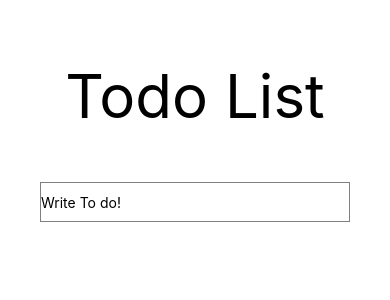
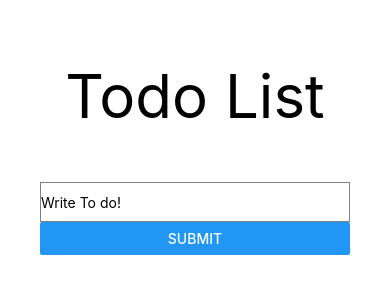
Before and after one commit to Asilo5/rn-todo, a React Native app: screen / in a window 390 px wide. Shown: the top 300 px of the page. Built offline with nearby package versions, Linux system fonts and the light colour scheme.

Commit message:
Add todoEntry interface

```diff
--- a/src/Form.js
+++ b/src/Form.js
@@ -1,10 +1,11 @@
 import React from 'react';
-import {View, TextInput, StyleSheet} from 'react-native';
+import {View, TextInput, StyleSheet, Button} from 'react-native';
 
 const Form = () => {
   return (
     <View style={styles.form}>
       <TextInput style={styles.input} placeholder="Write To do!" />
+      <Button title="Submit" />
     </View>
   );
 };
--- /dev/null
+++ b/src/Interfaces/todoEntry.ts
@@ -0,0 +1,5 @@
+export default interface todoEntry{
+  id: number;
+  todo: string;
+  completed: boolean;
+};
```
